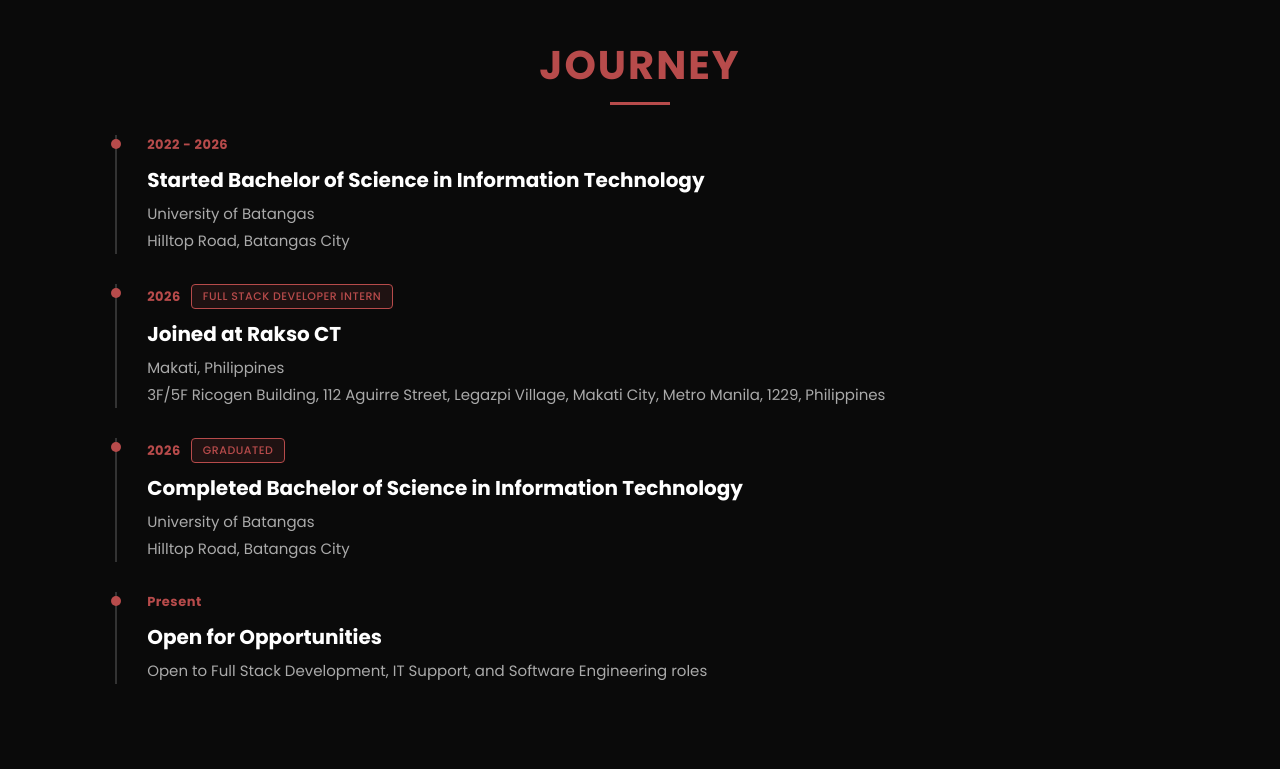
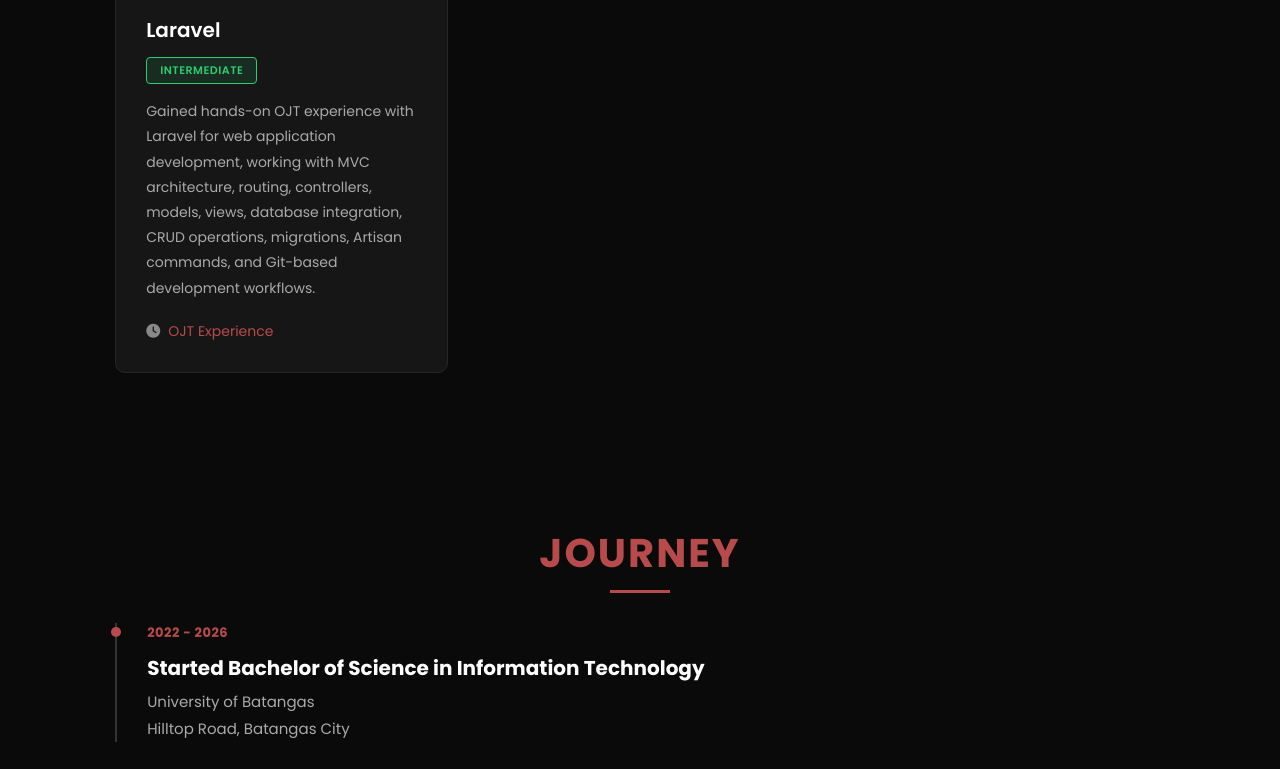
Before and after one commit to GodzAK/My-Portfolio-Website, a website: page index.html in a window 1280 px wide. Shown: the part 3050-3819 px from the top of the page. Drawn offline with Linux system fonts and the light colour scheme.

Commit message:
update for job application

```diff
--- a/index.html
+++ b/index.html
@@ -232,6 +232,25 @@
             </div>
         </div>
 
+        <div class="skill-item">
+                <div class="skill-icon">
+                    <i class="fa-brands fa-laravel" aria-hidden="true"></i>
+                </div>
+                <h3>Laravel</h3>
+                <div class="skill-level">
+                    <span class="level-badge intermediate">Intermediate</span>
+                </div>
+                <p class="skill-description">
+                    Gained hands-on OJT experience with Laravel for web application development,
+                    working with MVC architecture, routing, controllers, models, views,
+                     database integration, CRUD operations, migrations, Artisan commands,
+                      and Git-based development workflows.</p>
+                <div class="skill-experience">
+                    <i class=" fa-solid fa-clock"></i>
+                    <span>OJT Experience</span>
+                </div>
+            </div>
+
     </div>
    </section>
 
@@ -292,7 +311,7 @@
 </section>
 
     <section class="experience" id="experience">
-        <h2 class="section-title">Projects</h2>
+        <h2 class="section-title">Experience</h2>
         <div class="experience-slider">
             <div class="experience-item active">
                 <img src="images/idease.png" alt="IDEase On-the-Job Training project">
@@ -501,8 +520,8 @@
                     <i class="fa-solid fa-calendar"></i> Issued: July 11, 2025
                 </p>
 
-                <a href="#contact" class="btn">
-                    <i class="fa-solid fa-award"></i> View Details
+                <a href="https://www.credly.com/badges/b66cf905-095e-4486-b05e-a50e5fd3f847/public_url" target="_blank" class="btn">
+                    <i class="fa-solid fa-award"></i> View on Credly
                 </a>
             </div>
             <div class="achievement-card" data-category="Certifications">
```
